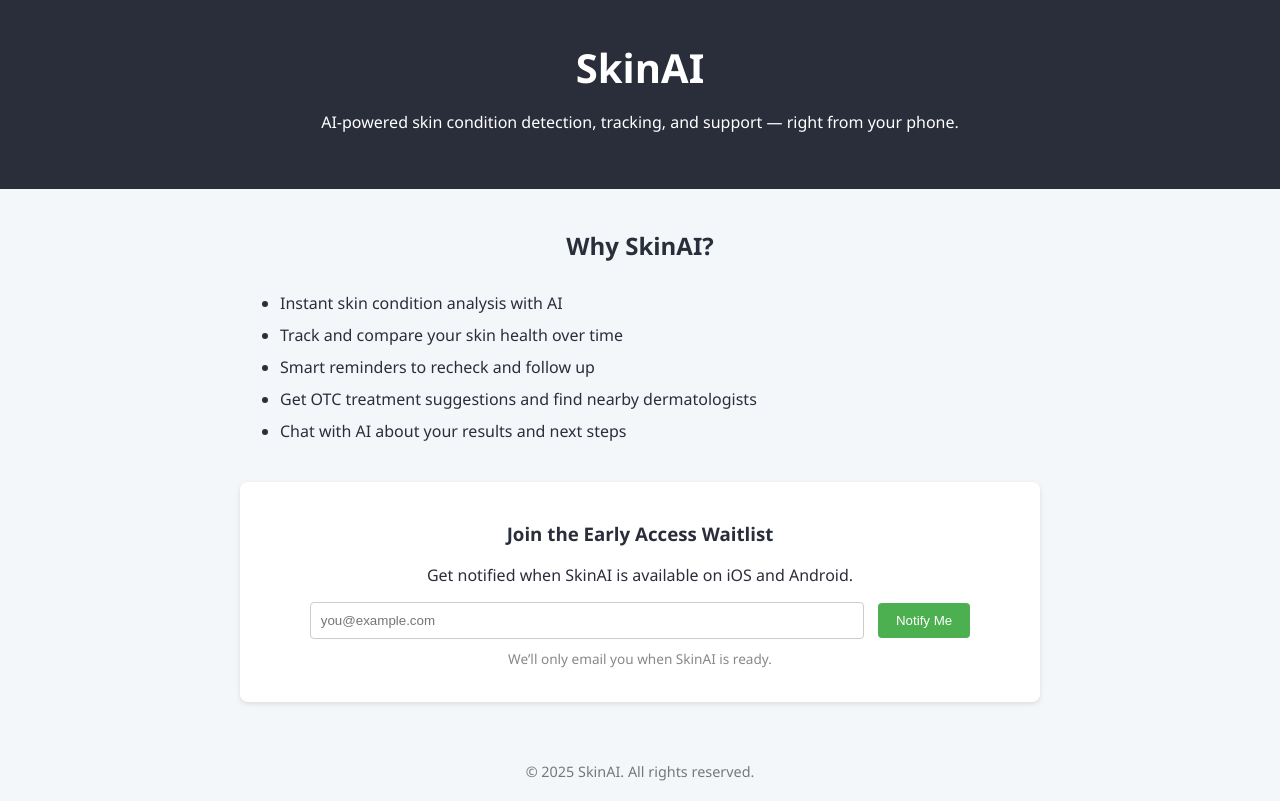
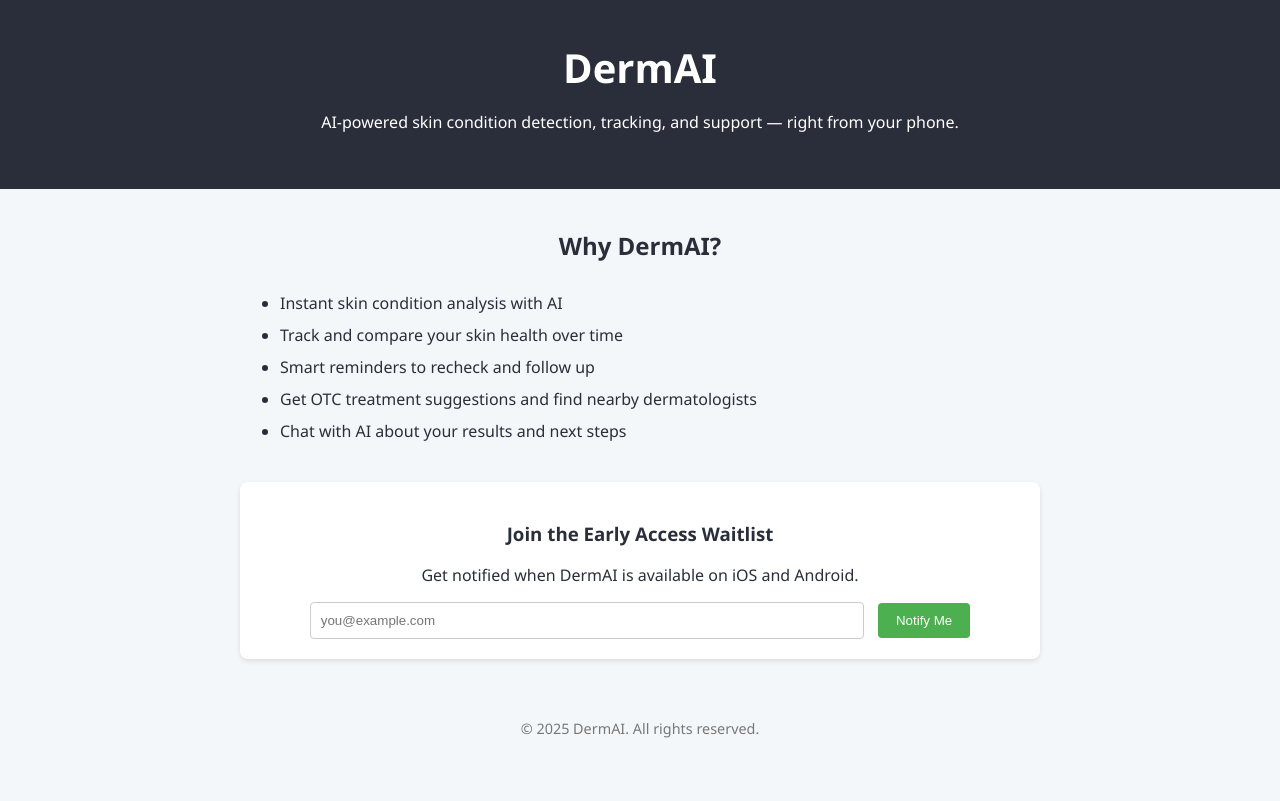
Before and after one commit to ruizxav000/skinai-landing, a plain HTML site: page index.html in a window 1280 px wide. Drawn offline with Linux system fonts and the light colour scheme.

Commit message:
Add files via upload

```diff
--- a/index.html
+++ b/index.html
@@ -3,7 +3,7 @@
 <head>
   <meta charset="UTF-8" />
   <meta name="viewport" content="width=device-width, initial-scale=1.0"/>
-  <title>SkinAI - Your AI Dermatology Assistant</title>
+  <title>DermAI - Your AI Dermatology Assistant</title>
   <style>
     body {
       font-family: 'Segoe UI', Tahoma, Geneva, Verdana, sans-serif;
@@ -68,12 +68,12 @@
 <body>
 
 <header>
-  <h1>SkinAI</h1>
+  <h1>DermAI</h1>
   <p>AI-powered skin condition detection, tracking, and support — right from your phone.</p>
 </header>
 
 <main>
-  <h2>Why SkinAI?</h2>
+  <h2>Why DermAI?</h2>
   <ul class="feature-list">
     <li>Instant skin condition analysis with AI</li>
     <li>Track and compare your skin health over time</li>
@@ -84,16 +84,16 @@
 
   <div class="email-signup">
     <h3>Join the Early Access Waitlist</h3>
-    <p>Get notified when SkinAI is available on iOS and Android.</p>
-    <form action="https://us-central1-YOUR_PROJECT_ID.cloudfunctions.net/captureEmail" method="POST">
+    <p>Get notified when DermAI is available on iOS and Android.</p>
+    <form action="#" method="POST">
       <input type="email" name="email" placeholder="you@example.com" required />
-      <button type="submit">Notify Me</button><p style="font-size:0.85em;color:#888;margin-top:10px;">We’ll only email you when SkinAI is ready.</p>
+      <button type="submit">Notify Me</button>
     </form>
   </div>
 </main>
 
 <footer>
-  &copy; 2025 SkinAI. All rights reserved.
+  &copy; 2025 DermAI. All rights reserved.
 </footer>
 
 </body>
```
Also changed, not shown: app.json (+6 -6 lines), splash.png, 1 other file.
